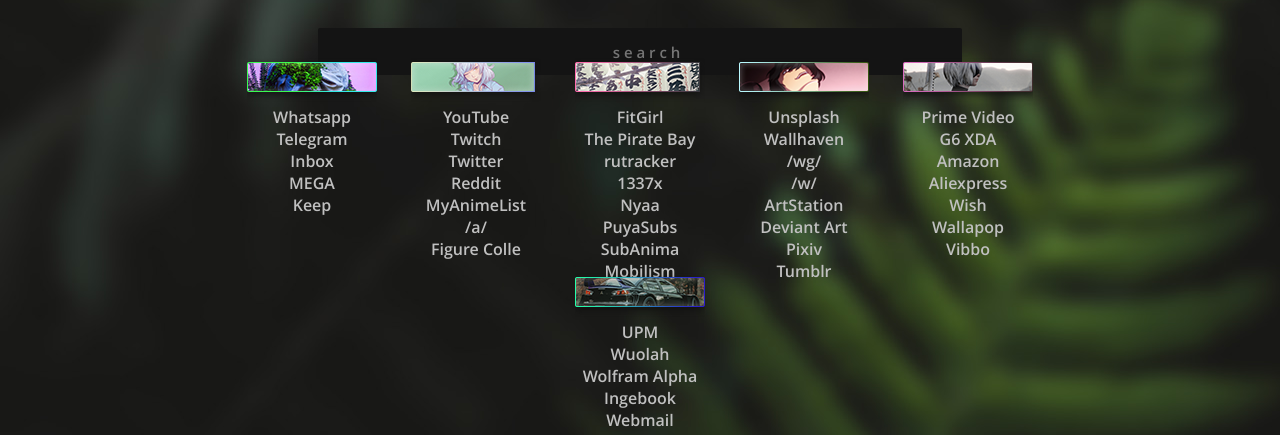
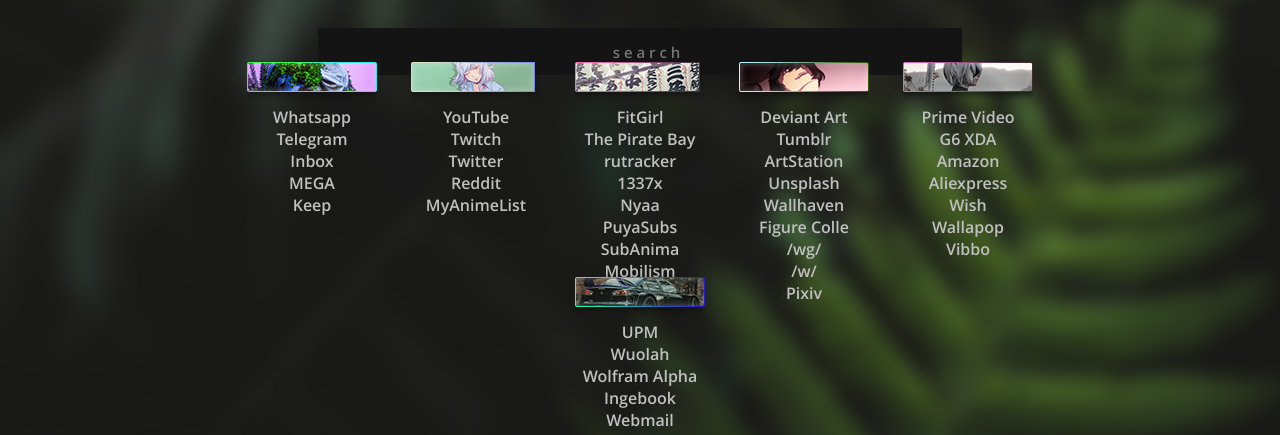
Before and after one commit to willyisbad/willyisbad.github.io, a plain HTML site: page index.html in a window 1280 px wide. Shown: the part 365-800 px from the top of the page. Drawn offline with Linux system fonts and the light colour scheme.

Commit message:
rearrange

```diff
--- a/index.html
+++ b/index.html
@@ -27,8 +27,7 @@
 			<li><a href="https://twitter.com/?lang=es">Twitter</a></li>
 			<li><a href="https://www.reddit.com/">Reddit</a></li>
 			<li><a href="https://myanimelist.net/animelist/viperML?status=1">MyAnimeList</a></li>
-			<li><a href="https://boards.4chan.org/a/catalog">/a/</a></li>
-			<li><a href="https://myfigurecollection.net/">Figure Colle</a></li>
+
 		</ul>
 	</div>
 	<div id=linkblock style="background-image:url(3_piratery.png);">
@@ -46,14 +45,15 @@
 	</div>
 	<div id=linkblock style="background-image:url(4_animu.png);">
 		<ul>
+			<li><a href="https://www.deviantart.com/">Deviant Art</a></li>
+			<li><a href="https://www.tumblr.com/dashboard">Tumblr</a></li>
+			<li><a href="https://www.artstation.com/">ArtStation</a></li>
 			<li><a href="https://unsplash.com/">Unsplash</a></li>
 			<li><a href="https://alpha.wallhaven.cc">Wallhaven</a></li>
+			<li><a href="https://myfigurecollection.net/">Figure Colle</a></li>
 			<li><a href="https://boards.4chan.org/wg/catalog">/wg/</a></li>
 			<li><a href="https://boards.4chan.org/w/catalog">/w/</a></li>
-			<li><a href="https://www.artstation.com/">ArtStation</a></li>
-			<li><a href="https://www.deviantart.com/">Deviant Art</a></li>
 			<li><a href="https://www.pixiv.net/">Pixiv</a></li>
-			<li><a href="https://www.tumblr.com/dashboard">Tumblr</a></li>
 		</ul>
 	</div>
 	<div id=linkblock style="background-image:url(5_tech.png);">
```
